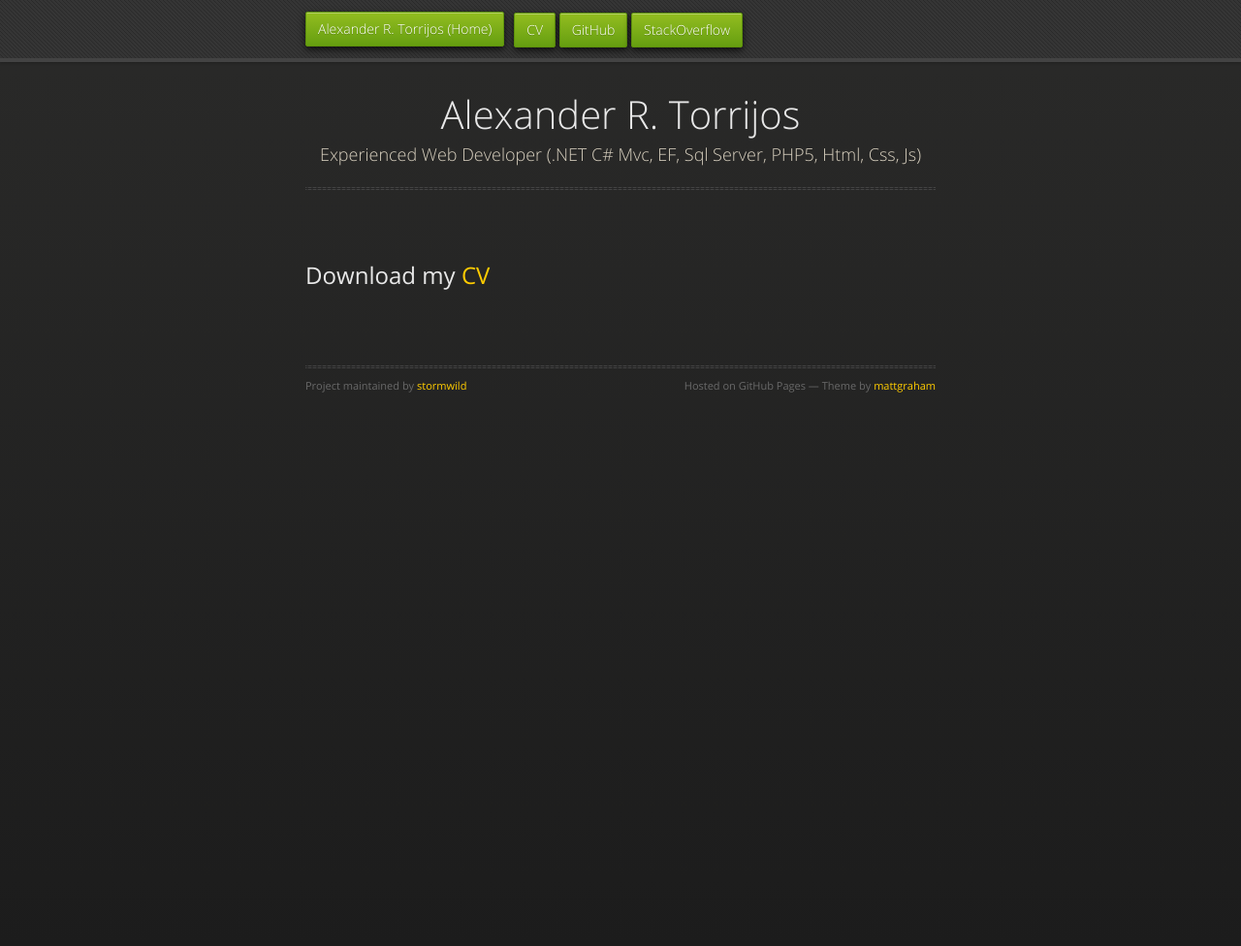
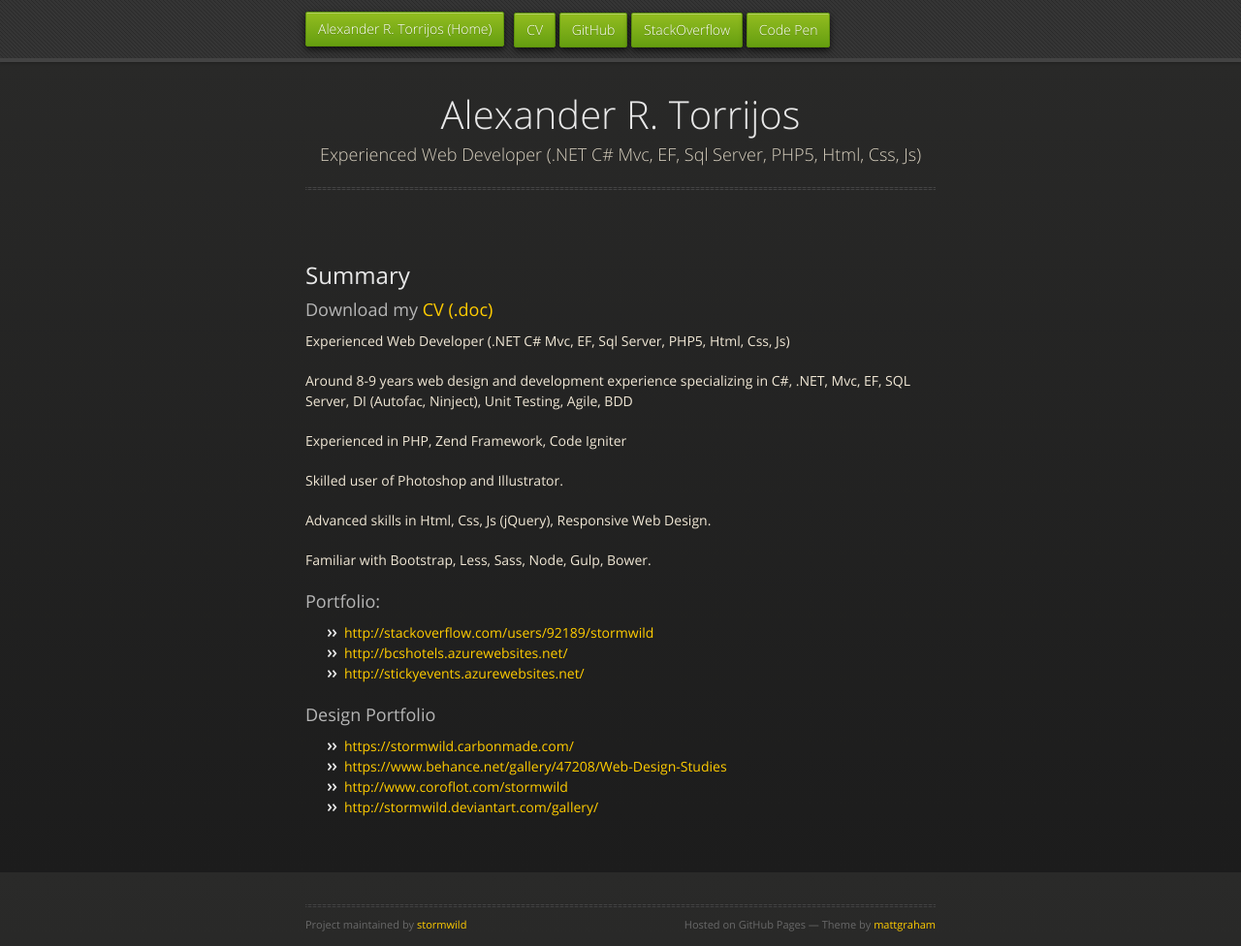
Before and after one commit to stormwild/stormwild.github.io, a Jekyll site: the page built from cv/index.html, in a window 1280 px wide and 976 px high. Shown: the whole window at 97% size. Built offline with Jekyll 4.4.1, drawn with Linux system fonts in a browser that asks for light colours; nearby versions of some CDN libraries.

Commit message:
Updates: New post, Added Code Pen, Updated CV, Added Profile Summary

```diff
--- a/_layouts/default.html
+++ b/_layouts/default.html
@@ -33,6 +33,7 @@
           <li><a href="/cv">CV</a></li>
           <li><a href="https://github.com/stormwild/" target="_blank">GitHub</a></li>
           <li><a href="http://stackoverflow.com/users/92189/stormwild" target="_blank">StackOverflow</a></li>
+          <li><a href="http://codepen.io/stormwild/" target="_blank">Code Pen</a></li>
         </nav>
       </div><!-- end header -->
 
--- a/_posts/2015-02-10-sample-dotnet-mvc-application.markdown
+++ b/_posts/2015-02-10-sample-dotnet-mvc-application.markdown
@@ -6,9 +6,11 @@ Created a sample .NET MVC web application with sorting and pagination. The appli
 
 The requirements included being able to display with sorting and pagination a list of hotels. Each hotel may have one or more images.
 
-The source code of the application is available on [Github](https://github.com/stormwild/BCSHotels)
+This application was done in around 4 hours which was the time limit for the task.
 
-While a demo is deployed on [Azure websites](http://bcshotels.azurewebsites.net/)
+Source Code [https://github.com/stormwild/BCSHotels](https://github.com/stormwild/BCSHotels)
+
+Demo [http://bcshotels.azurewebsites.net/](http://bcshotels.azurewebsites.net/)
 
 References:
 
--- a/css/styles.css
+++ b/css/styles.css
@@ -818,6 +818,11 @@ section #title p {
   float: right;
 }
 
+.small {
+  font-size: 14px;
+  color: #afafaf;
+}
+
 @media print, screen and (max-width: 720px) {
   .credits {
     display: block;
--- a/cv/index.html
+++ b/cv/index.html
@@ -1,5 +1,5 @@
 ---
-title: CV
+title: Latest CV of Alexander Torrijos
 ---
 
 <section>
@@ -9,6 +9,40 @@ title: CV
 		<hr>
 	</div>
 
-	<h2>Download my <a href="{{ site.url }}/downloads/Alexander-Torrijos-Cv-Dec-2014.doc">CV</a></h2>
+	<h2>Summary</h2>
+
+	<h3>
+		Download my <a href="{{ site.url }}/downloads/Alexander_Torrijos_Cv_2015.doc">CV (.doc)</a>
+	</h3>
+
+	<p>Experienced Web Developer (.NET C# Mvc, EF, Sql Server, PHP5, Html, Css, Js)</p>
+
+	<p>Around 8-9 years web design and development experience specializing in C#, .NET, Mvc, EF, SQL Server, DI (Autofac, Ninject), Unit Testing, Agile, BDD</p>
+
+	<p>Experienced in PHP, Zend Framework, Code Igniter</p>
+
+	<p>Skilled user of Photoshop and Illustrator.</p>
+
+	<p>Advanced skills in Html, Css, Js (jQuery), Responsive Web Design. </p>
+
+	<p>Familiar with Bootstrap, Less, Sass, Node, Gulp, Bower.</p>
+
+	<h3>Portfolio: </h3>
+
+	<ul>
+		<li><a href="http://stackoverflow.com/users/92189/stormwild" target="_blank">http://stackoverflow.com/users/92189/stormwild</a></li>
+		<li><a href="http://bcshotels.azurewebsites.net/" target="_blank">http://bcshotels.azurewebsites.net/</a></li>
+		<li><a href="http://stickyevents.azurewebsites.net/" target="_blank">http://stickyevents.azurewebsites.net/</a></li>
+	</ul>
+
+	<h3>Design Portfolio</h3>
+
+	<ul>
+		<li><a href="https://stormwild.carbonmade.com/" target="_blank">https://stormwild.carbonmade.com/</a></li>
+
+		<li><a href="https://www.behance.net/gallery/47208/Web-Design-Studies" target="_blank">https://www.behance.net/gallery/47208/Web-Design-Studies</a></li>
+		<li><a href="http://www.coroflot.com/stormwild" target="_blank">http://www.coroflot.com/stormwild</a></li>
+		<li><a href="http://stormwild.deviantart.com/gallery/" target="_blank">http://stormwild.deviantart.com/gallery/</a></li>
+	</ul>
 
 </section>
```
Also changed, not shown: _posts/2015-07-06-spa-angularjs-mvc-google-maps.markdown (added, +15 -0 lines), 1 other file.
